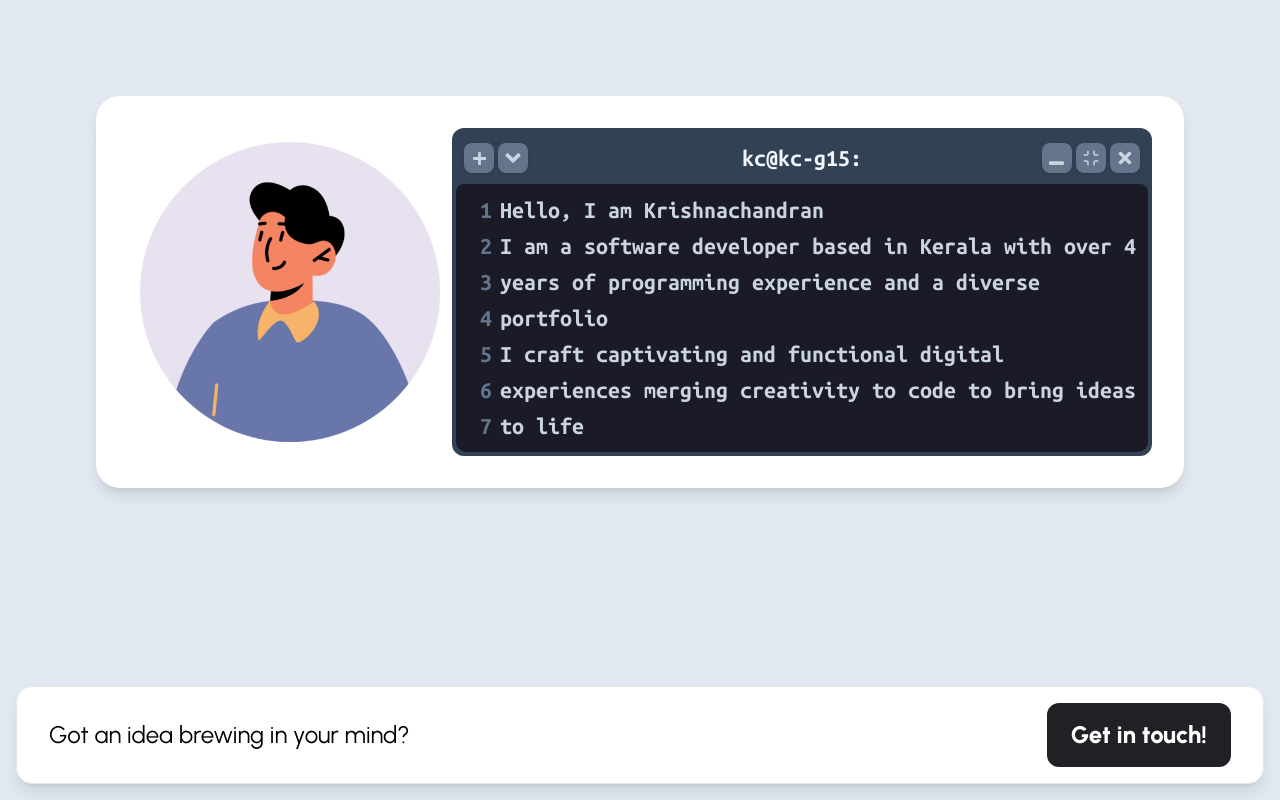
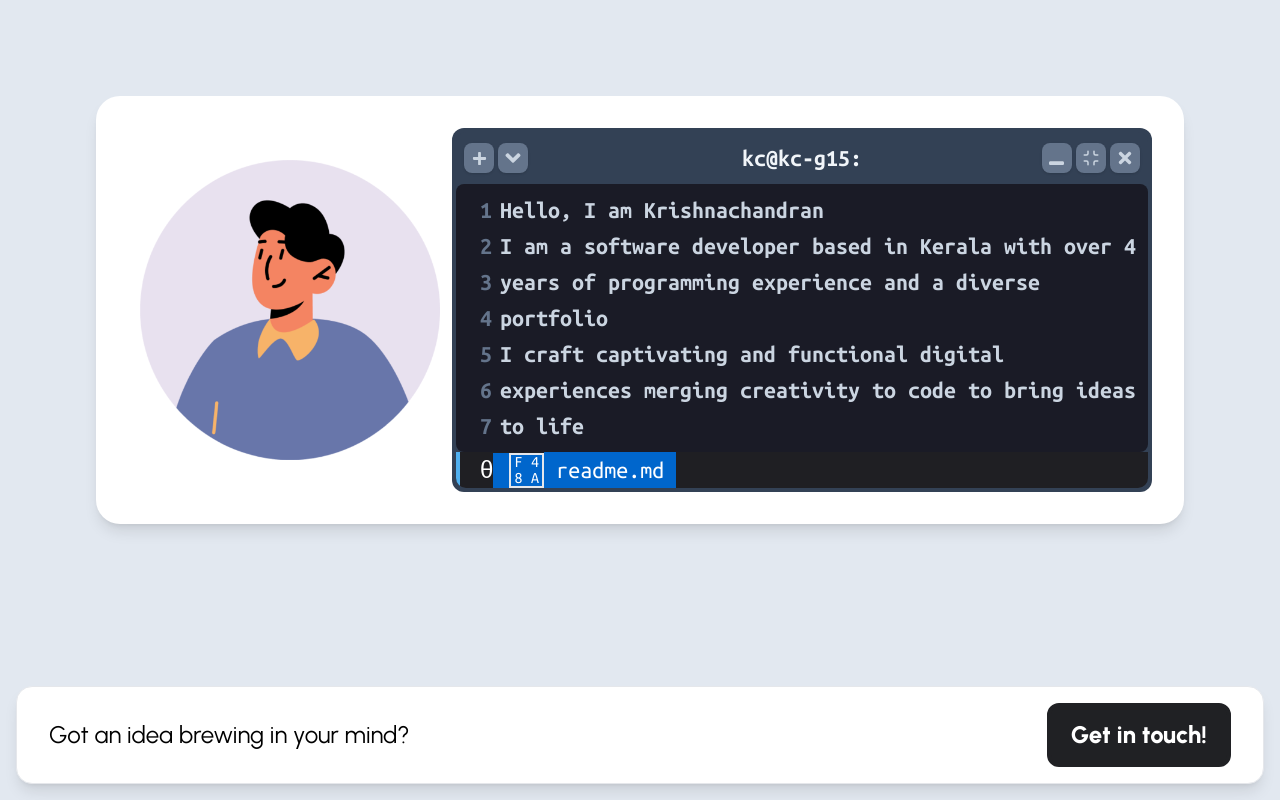
Before and after one commit to krishnachandran-u/krishnachandran, a Next.js app: page / in a window 1280 px wide. Built offline with nearby package versions, Linux system fonts and the light colour scheme.

Commit message:
make ltrGrid

```diff
--- a/src/app/page.tsx
+++ b/src/app/page.tsx
@@ -3,7 +3,7 @@ import Intro from '@/components/atoms/intro';
 
 const Home = () => {
   return (
-    <div className = "lg:p-[96px] md:p-[56px] py-[32px] px-[24px] w-full flex flex-col items-center">
+    <div className = "lg:p-[96px] md:p-[56px] py-[32px] px-[24px] w-full flex flex-col items-center pb-[150px]">
       <Intro />
     </div>
   );
--- /dev/null
+++ b/src/components/atoms/ltrGrid.tsx
@@ -0,0 +1,18 @@
+import { Ubuntu_Mono } from "next/font/google";
+
+const font = Ubuntu_Mono({ subsets: ["latin"], weight: ["400", "700"] });
+
+const cellclassName = "flex justify-center items-center"
+
+const LtrGrid = ({ltrs, color} : {ltrs : string[], color: string}) => {
+    return (
+        <div className = {`grid grid-rows-2 grid-cols-2 gap-[2px] sm:border-[2px] border-[1px] border-[${color}] ${font.className} text-[${color}] text-[12px] sm:text-[16px] sm:w-[35px] sm:h-[35px] w-[28px] h-[28px]`}>
+            <div className = {cellclassName}>{ltrs[0]}</div>
+            <div className = {cellclassName}>{ltrs[1]}</div>
+            <div className = {cellclassName}>{ltrs[2]}</div>
+            <div className = {cellclassName}>{ltrs[3]}</div>
+        </div>
+    );
+}
+
+export default LtrGrid;
--- a/src/components/atoms/nvim.tsx
+++ b/src/components/atoms/nvim.tsx
@@ -1,18 +1,21 @@
 import { Ubuntu_Mono } from "next/font/google";
+import { Comfortaa } from "next/font/google";
 
 const font = Ubuntu_Mono({ subsets: ["latin"], weight: ["400", "700"] });
+const comfortaa = Comfortaa({ subsets: ["latin"] });
 
 import { FaPlus } from "react-icons/fa";
 import { FaAngleDown } from "react-icons/fa";
 import { FiMinimize } from "react-icons/fi";
 import { FaWindowMinimize } from "react-icons/fa";
+import LtrGrid from "./ltrGrid";
 
 const titlebarButtonClassName = "size-[30px] bg-slate-500 flex justify-center items-center rounded-[8px] transition-all overflow-hidden hover:-translate-y-1 duration-300 shadow"
 
 
 const Nvim = () => {
     return (
-        <div className = {`w-full bg-slate-700 rounded-[12px] max-w-[700px] min-h-[100px] p-[4px] h-full ${font.className} font-bold sm:text-[24px]`}>
+        <div className = {`w-full bg-slate-700 rounded-[12px] max-w-[700px] min-h-[100px] p-[4px] h-full ${font.className} font-bold sm:text-[24px] text-[18px]`}>
             <div className = "flex flex-col justify-between w-full rounded-[10px] overflow-hidden h-full">
                 <div className = "bg-slate-700 h-fit w-full p-[8px] flex flex-row justify-between items-center">
                     <div className = "flex-1 flex flex-row gap-[4px]">
@@ -54,6 +57,9 @@ const Nvim = () => {
                                 <div className = "sm:hidden">
                                     8<br />
                                     9<br />
+                                    10<br />
+                                    11<br />
+                                    12<br />
                                 </div>
                            </div>
                         </div>
@@ -64,6 +70,28 @@ const Nvim = () => {
                         I craft captivating and functional digital experiences merging creativity to code to bring ideas to life
                     </div>
                 </div>
+                <div className = "bg-[#1f1f23] w-full flex flex-row">
+                    <div className="flex flex-row gap-[10px]">
+                        <div className = "bg-[#50b0f0] w-[4px] h-full" />
+                        <div>
+
+                        </div>
+                        <div className = "text-white flex flex-row items-center font-normal">
+                            <div className = {`font[${comfortaa}]`}>
+                                θ
+                            </div>
+                            <div className = "bg-[#0066cc] sm:pl-[16px] pl-[8px]">
+                                <LtrGrid ltrs = {["F", "4", "8", "A"]} color = "#ffffff" />
+                            </div>
+                            <div className = "bg-[#0066cc] px-[12px]">
+                                readme.md
+                            </div>
+                        </div>
+                    </div>
+                    <div>
+
+                    </div>
+                </div>
             </div>
         </div>
     )
```
